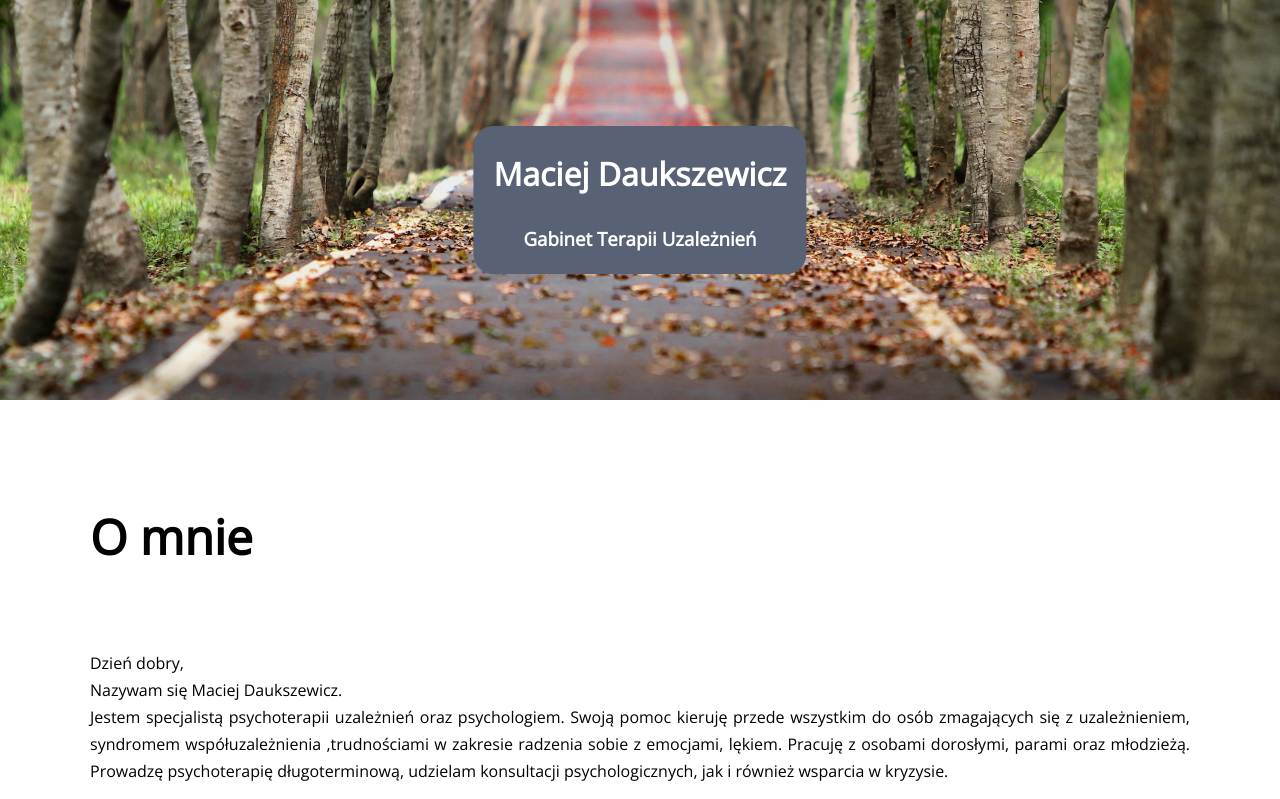
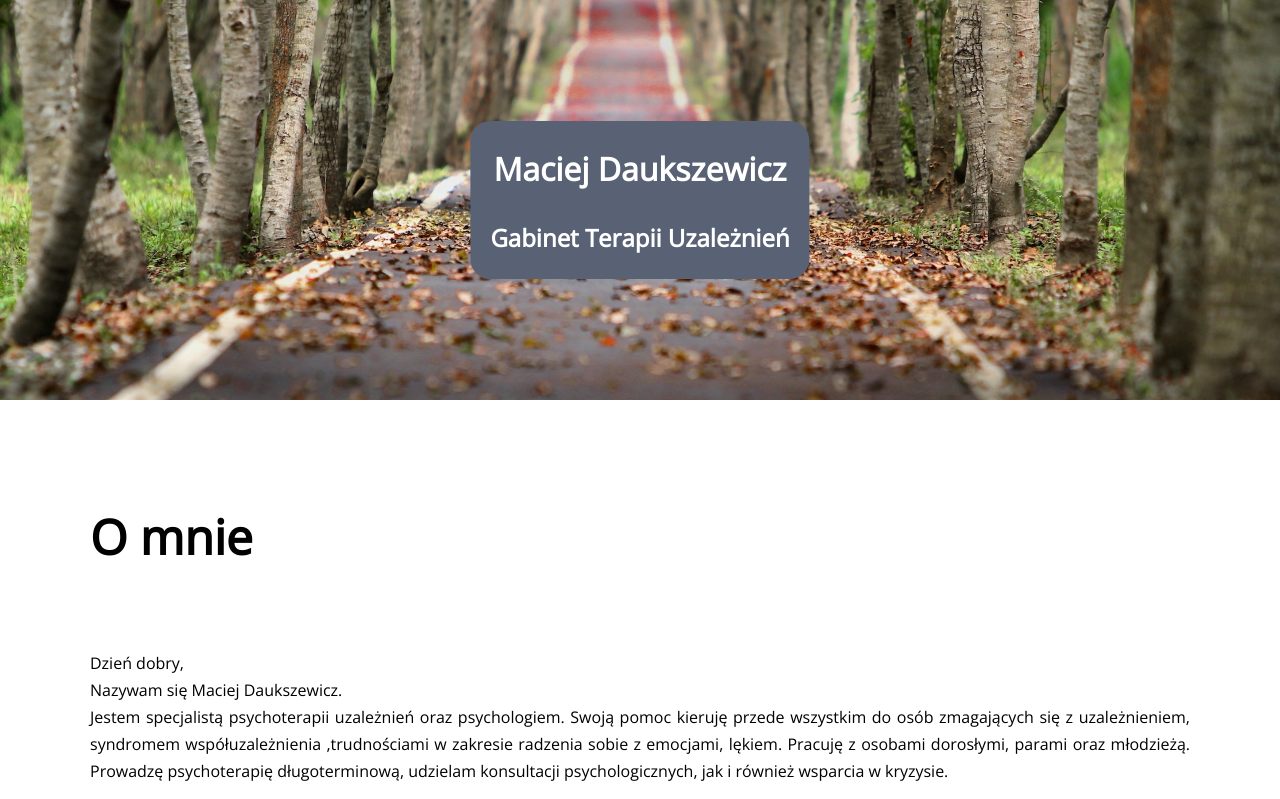
Before and after one commit to ankow8/psychologist-website, a website: page index.html in a window 1280 px wide. Shown: the top 799 px of the page. Drawn offline with nearby package versions, Linux system fonts and the light colour scheme; a script that the page names is missing.

Commit message:
Repair tag in html

```diff
--- a/index.html
+++ b/index.html
@@ -12,7 +12,7 @@
     <header class="road">
       <div class="author">
         <h1 class="page_title">Maciej Daukszewicz</h1>
-        <h3 class="page_subtitle">Gabinet Terapii Uzależnień</h2>
+        <h2 class="page_subtitle">Gabinet Terapii Uzależnień</h2>
       </div>
     </header>
     <section class="activity">
```
